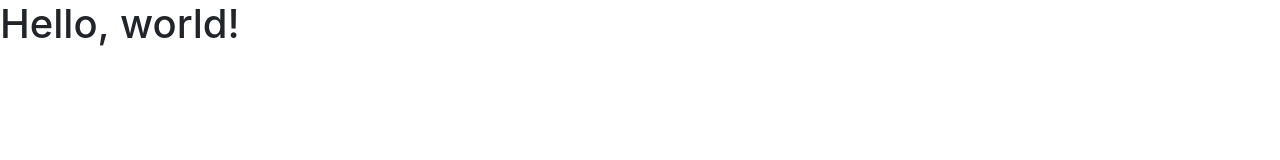
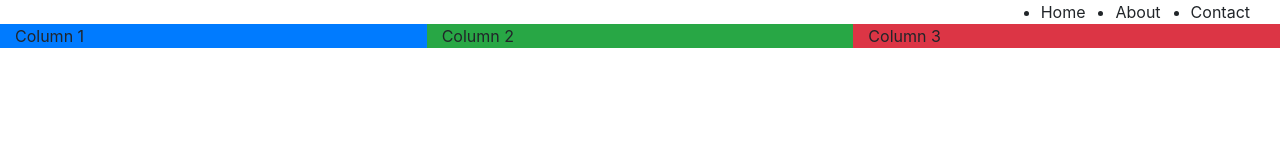
Before and after one commit to abbyschoettler/collab-practice, a plain HTML site: page index.html in a window 1280 px wide. Drawn offline with nearby package versions, Linux system fonts and the light colour scheme.

Commit message:
added nav list, columns, and footer using bootsrap grid

```diff
--- a/css/style.css
+++ b/css/style.css
@@ -0,0 +1,8 @@
+.col-lg- {
+    float: right;
+}
+
+.nav-list-items {
+    float: left;
+    margin-right: 30px;
+}
--- a/index.html
+++ b/index.html
@@ -12,7 +12,29 @@
     <link rel="stylesheet" href="css/style.css">
   </head>
   <body>
-    <h1>Hello, world!</h1>
+    <header>
+      <div class="container-fluid">
+          <div class="row justify-content-end">
+              <div class="col-lg-">
+                <ul>
+                  <li class="nav-list-items">Home</li>
+                  <li class="nav-list-items">About</li>
+                  <li class="nav-list-items">Contact</li>
+                </ul>
+              </div>
+          </div>
+      </div>
+      <div class="container-fluid">
+        <div class="row">
+          <div class="col-sm bg-primary">Column 1</div>
+          <div class="col-sm bg-success">Column 2</div>
+          <div class="col-sm bg-danger">Column 3</div>
+        </div>
+      </div>
+    </header>
+    <footer bg->
+
+    </footer>
 
     <!-- Optional JavaScript; choose one of the two! -->
 
```
